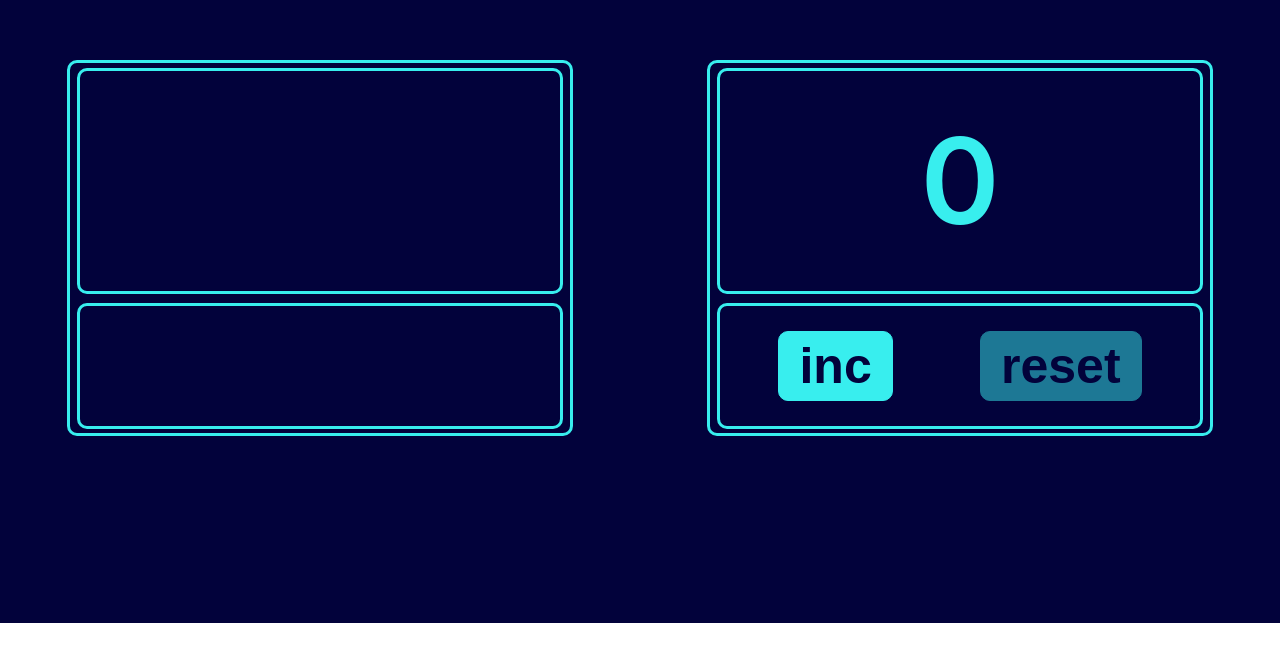
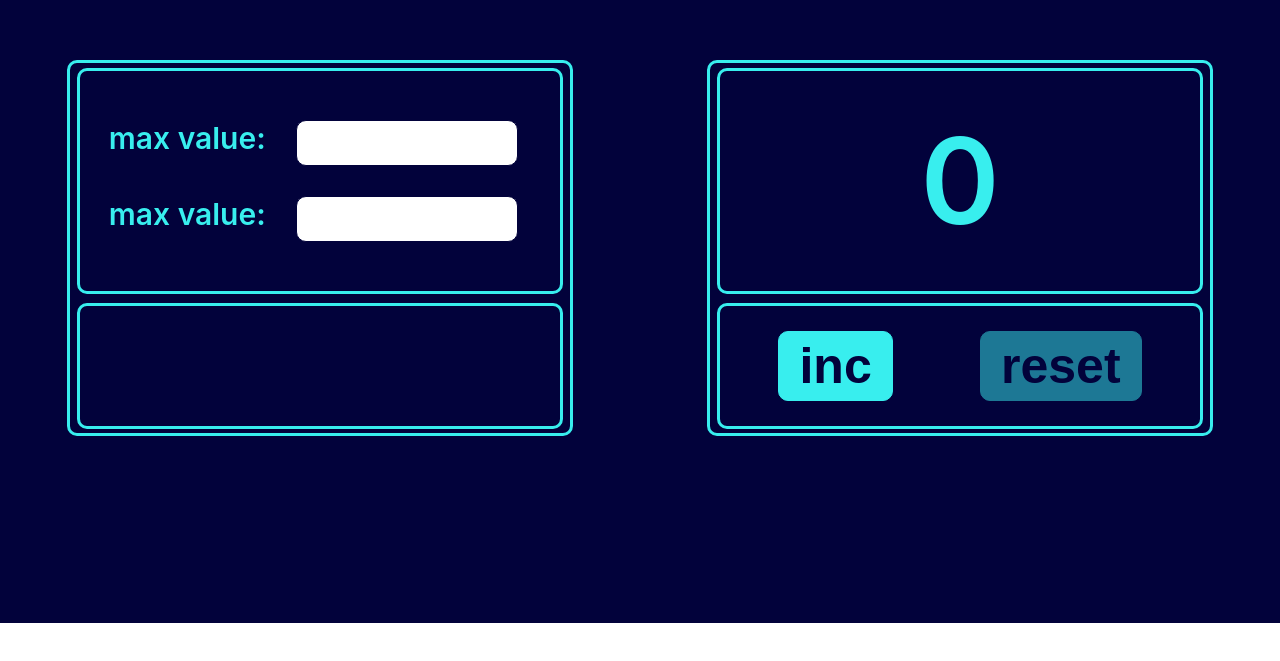
Before and after one commit to AliaksandrLiubanets/counter_ls, a React (Create React App) app: page / in a window 1280 px wide. Shown: the part 127-788 px from the top of the page. Built offline with nearby package versions, Linux system fonts and the light colour scheme.

Commit message:
Add styles for window__large in DisplaySettings.tsx

```diff
--- a/src/App.css
+++ b/src/App.css
@@ -5,3 +5,7 @@
   align-items: center;
   justify-content: space-around;
 }
+
+input:focus {
+  outline: none
+}
--- a/src/components/DisplayCounter.tsx
+++ b/src/components/DisplayCounter.tsx
@@ -27,8 +27,8 @@ function DisplayCounter(props: DisplayCounterPropsType) {
 
     return <div className={s.window__frame}>
         <div className={s.window__large}>
-            <div className={s.window__large__counter}>
-                <div className={s.window__large__number}>{number}</div>
+            <div className={s.window__counter}>
+                <div className={s.window__counter__number}>{number}</div>
             </div>
 
         </div>
--- a/src/components/DisplaySettings.tsx
+++ b/src/components/DisplaySettings.tsx
@@ -6,7 +6,18 @@ type DisplaySettingsPropsType = {
 
 function DisplaySettings(props: DisplaySettingsPropsType) {
     return <div className={s.window__frame}>
-        <div className={s.window__large}></div>
+        <div className={s.window__large}>
+            <div className={s.window__settings}>
+                <div className={s.window__settings__box}>
+                    <div className={s.window__settings__value}>max value:</div>
+                    <div className={s.window__input}><input></input></div>
+                </div>
+                <div className={s.window__settings__box}>
+                    <div className={s.window__settings__value}>max value:</div>
+                    <div className={s.window__input}><input></input></div>
+                </div>
+            </div>
+        </div>
         <div className={s.window__small}></div>
     </div>
 }
--- a/src/styles/styles.module.css
+++ b/src/styles/styles.module.css
@@ -23,11 +23,11 @@
     height: 120px;
 }
 
-.window__large__counter {
+.window__counter {
 
 }
 
-.window__large__number {
+.window__counter__number {
     color: #38eeee;
     font-size: 120px;
     font-weight: 600;
@@ -60,3 +60,36 @@
     opacity: 0.5;
     cursor: none;
 }
+
+.window__settings {
+    display: grid;
+    grid-template-rows: 1fr 1fr;
+    grid-row-gap: 30px;
+
+}
+
+.window__settings__box {
+    display: grid;
+    grid-template-columns: 2fr 3fr;
+    grid-column-gap: 30px;
+}
+
+.window__settings__value {
+    color: #38eeee;
+    font-size: 30px;
+    font-weight: 600;
+}
+
+.window__settings input {
+    font-size: 30px;
+    width: 200px;
+    border: 1px solid #02023b;
+    border-radius: 10px;
+    padding: 5px 10px;
+}
+
+
+.window__input_error {
+    background-color: #a73a3a;
+    border: 2px solid red;
+}
```
